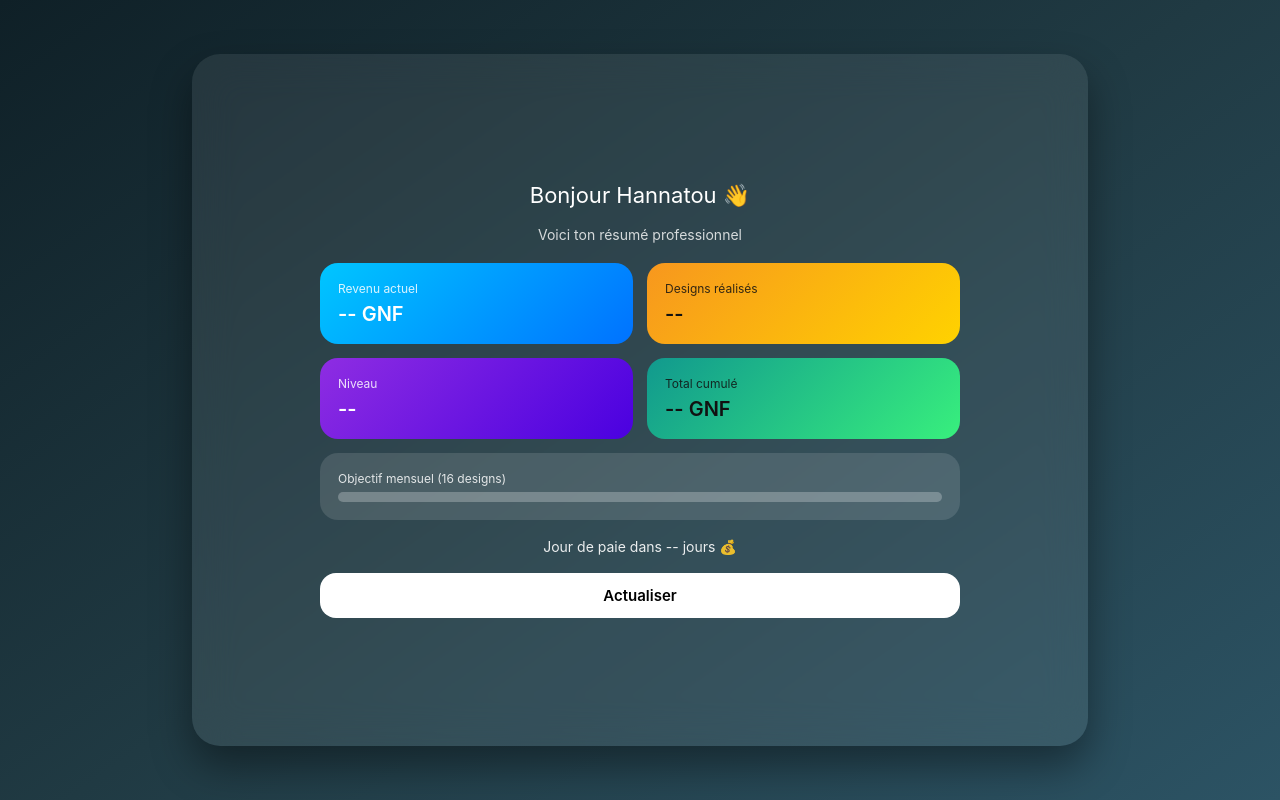
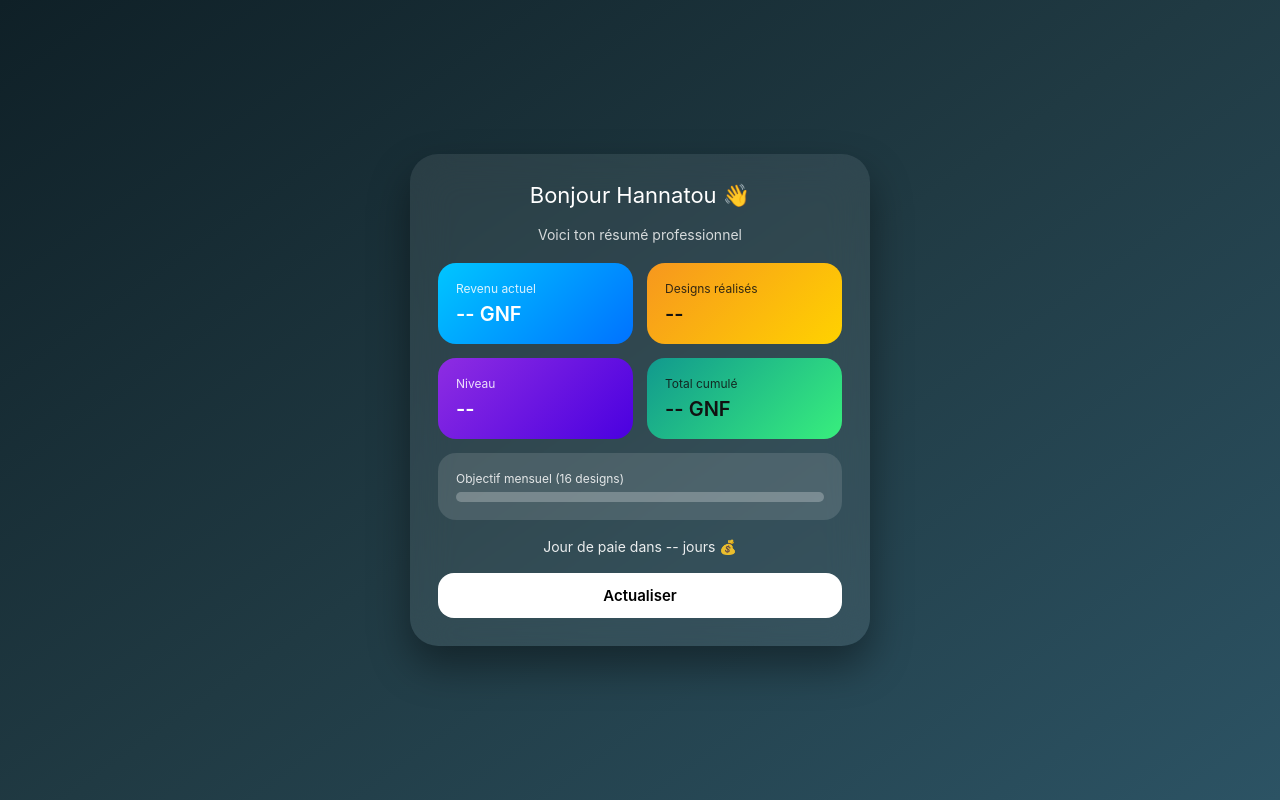
Before and after one commit to djibril-pro/hdesign, a plain HTML site: page Index.html in a window 1280 px wide. Drawn offline with Linux system fonts and the light colour scheme; no server answers.

Commit message:
remise a sa taille original

```diff
--- a/Index.html
+++ b/Index.html
@@ -23,8 +23,8 @@
 
     .container {
       width: 95%;
-      max-width: 70%;
-      padding: 10%;
+      max-width: 460px;
+      padding: 28px;
       background: rgba(255, 255, 255, 0.08);
       backdrop-filter: blur(20px);
       border-radius: 28px;
```
